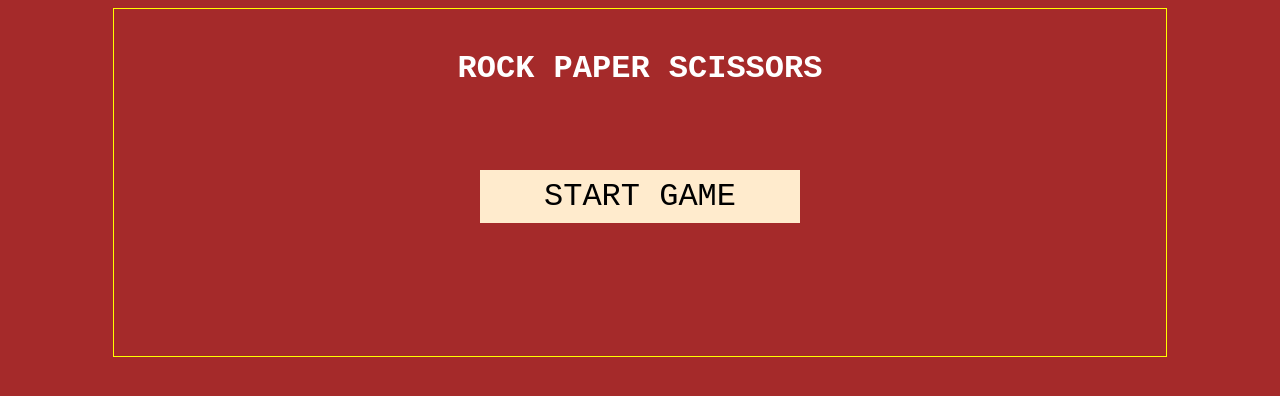
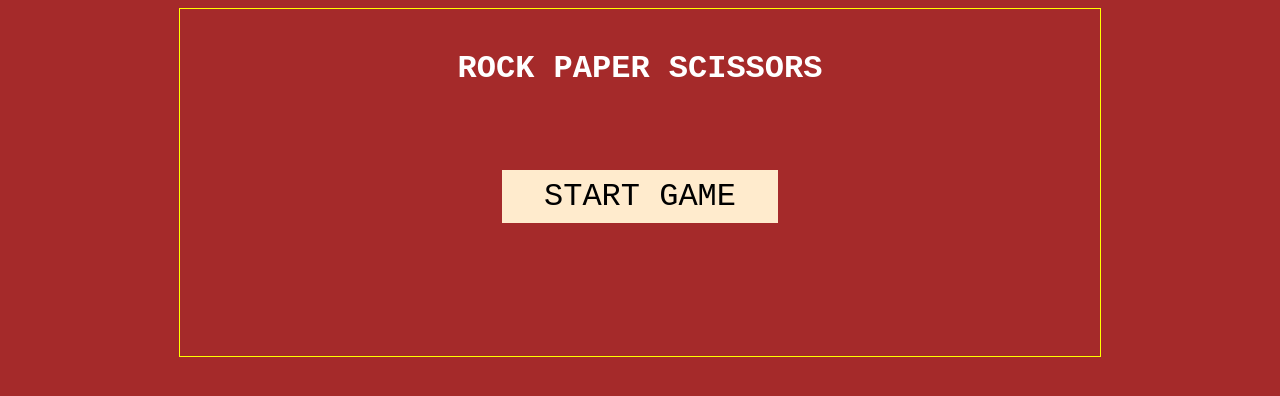
Before and after one commit to vstekk/RPS, a plain HTML site: page index.html in a window 1280 px wide. Drawn offline with Linux system fonts and the light colour scheme.

Commit message:
style update

```diff
--- a/styles.css
+++ b/styles.css
@@ -20,14 +20,15 @@ h2 {
 
 .wrapper {
     border: 1px solid yellow;
-    max-width: 80%;
+    max-width: 55rem;
+    min-width: fit-content;
     margin: auto;
     padding: 20px;
 }
 
 .content {
     display: flex;
-    gap: 20px
+    gap: 20px;
 }
 
 #choices {
```
